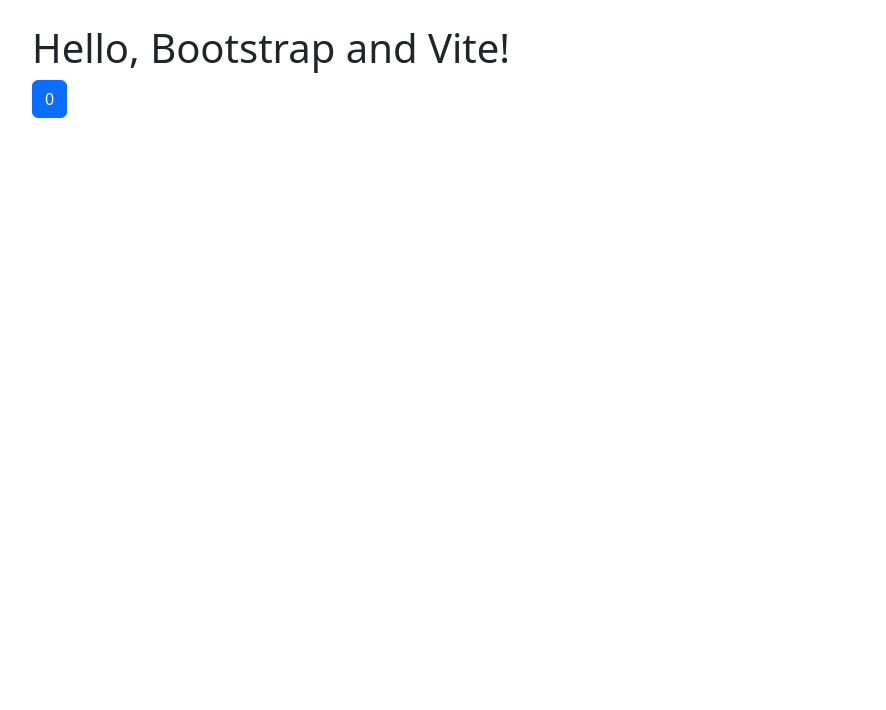
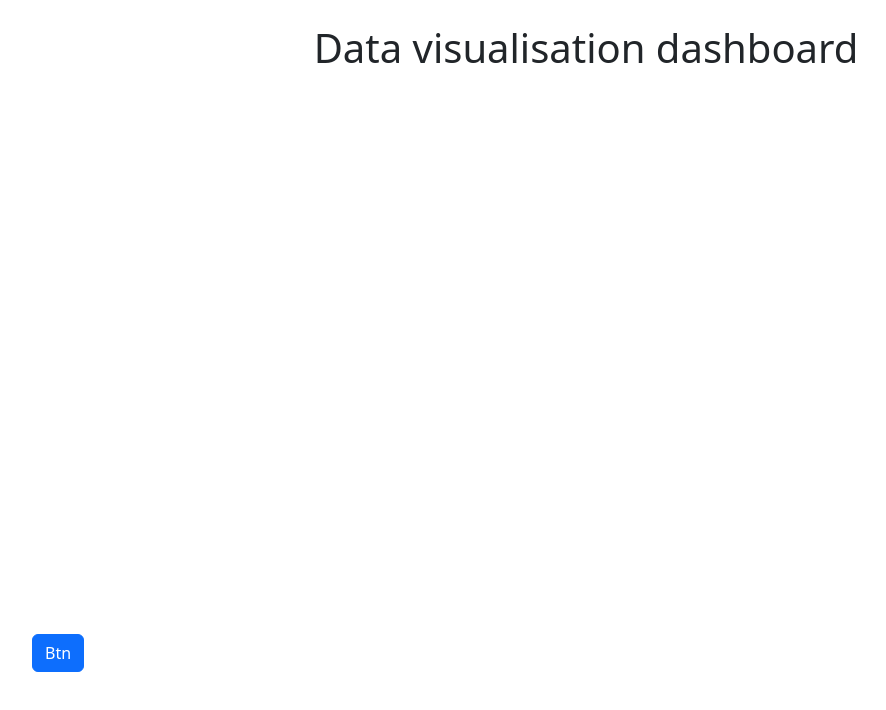
Before and after one commit to repkins/node-vue-data-visualization, a Vue app in the folder frontend/: page / in a window 1280 px wide. Shown: the top 710 px of the page, without its empty margins (54-940 px from the left). Built offline with nearby package versions, Linux system fonts and the light colour scheme.

Commit message:
feat: chart lib installed and setup

```diff
--- a/frontend/package.json
+++ b/frontend/package.json
@@ -11,6 +11,7 @@
   },
   "dependencies": {
     "bootstrap": "^5.3.3",
+    "chart.js": "^4.4.6",
     "vue": "^3.5.12"
   },
   "devDependencies": {
--- a/frontend/src/App.vue
+++ b/frontend/src/App.vue
@@ -1,17 +1,15 @@
 <script>
-    import TheWelcome from './components/TheWelcome.vue'
+    import AppDashboard from './components/AppDashboard.vue'
 
     export default {
         components: {
-            TheWelcome
+            AppDashboard
         }
     }
 </script>
 
 <template>
-    <div class="container py-4 px-3 mx-auto">
-        <TheWelcome></TheWelcome>
+    <div class="container py-4 px-3">
+        <AppDashboard />
     </div>
 </template>
-
-<style scoped></style>
--- /dev/null
+++ b/frontend/src/components/AppChart.vue
@@ -0,0 +1,52 @@
+<script>
+    import Chart from 'chart.js/auto'
+
+    const chartConfig = {
+        type: 'line',
+        options: {
+            animation: false,
+            plugins: {
+                legend: {
+                    display: false
+                },
+                tooltip: {
+                    enabled: false
+                }
+            }
+        }
+    };
+
+    export default {
+        props: ['data'],
+        data() {
+            return {
+                chartConfig,
+
+            }
+        },
+        mounted() {
+            const ctx = this.$refs.chart
+
+            this.chart = new Chart(ctx, this.chartConfig)
+        },
+        watch: {
+            data: {
+                handler(newValue) {
+                    this.chart.data = {
+                        labels: newValue.map(r => r.x),
+                        datasets: [
+                            {
+                                data: newValue.map(r => r.y)
+                            }
+                        ]
+                    }
+                    this.chart.update()
+                },
+                deep: true
+            }
+        }
+    }
+</script>
+<template>
+    <canvas ref="chart"></canvas>
+</template>
--- /dev/null
+++ b/frontend/src/components/AppDashboard.vue
@@ -0,0 +1,28 @@
+<script>
+    import AppChart from './AppChart.vue'
+
+    export default {
+        components: {
+            AppChart
+        },
+        data() {
+            return {
+                data: []
+            }
+        },
+        methods: {
+            addDataPoint() {
+                this.data.push({ x: 23, y: 40 })
+            }
+        },
+    }
+</script>
+<template>
+    <h1 class="text-center">Data visualisation dashboard</h1>
+    <div>
+        <AppChart :data/>
+    </div>
+    <div>
+        <button class="btn btn-primary" @click="addDataPoint()">Btn</button>
+    </div>
+</template>
--- a/frontend/src/components/TheWelcome.vue
+++ /dev/null
@@ -1,19 +0,0 @@
-<script>
-    export default {
-        data() {
-            return {
-                count: 0
-            }
-        },
-        methods: {
-            increment() {
-                this.count++;
-            }
-        }
-    }
-</script>
-
-<template>
-    <h1>Hello, Bootstrap and Vite!</h1>
-    <button class="btn btn-primary" @click="increment()">{{ count }}</button>
-</template>
```
Also changed, not shown: 1 other file (tests, documents, lock files or other folders).
